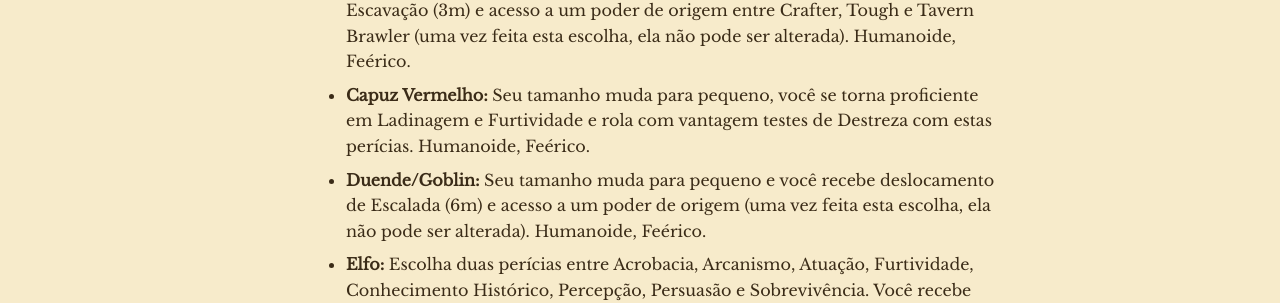
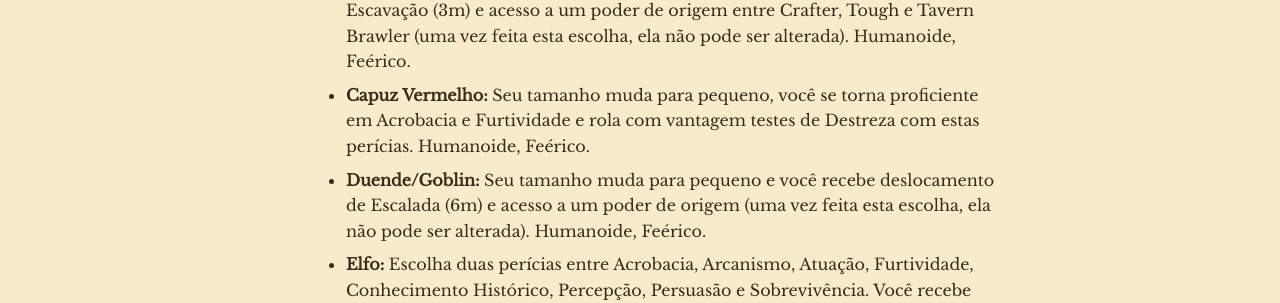
Before and after one commit to ozyssj/auramana-rpg, an MkDocs documentation site: the page built from docs/auramana-dnd.md, in a window 1280 px wide and 900 px high, scrolled down 8458 px. Shown: the part 175-478 px from the top of the window. Built offline with MkDocs 1.6.1 and Material for MkDocs 9.7.7, drawn with Linux system fonts in a browser that asks for light colours.

Commit message:
capuz vermelho

```diff
--- a/docs/auramana-dnd.md
+++ b/docs/auramana-dnd.md
@@ -381,7 +381,7 @@
   <h4>Forma Fabulae</h4>
   <ul>
     <li><strong>Anão/Gnomo:</strong> Seu tamanho muda para pequeno e você recebe deslocamento de Escavação (3m) e acesso a um poder de origem entre Crafter, Tough e Tavern Brawler (uma vez feita esta escolha, ela não pode ser alterada). Humanoide, Feérico.</li>
-    <li><strong>Capuz Vermelho:</strong> Seu tamanho muda para pequeno, você se torna proficiente em Ladinagem e Furtividade e rola com vantagem testes de Destreza com estas perícias. Humanoide, Feérico.</li>
+    <li><strong>Capuz Vermelho:</strong> Seu tamanho muda para pequeno, você se torna proficiente em Acrobacia e Furtividade e rola com vantagem testes de Destreza com estas perícias. Humanoide, Feérico.</li>
     <li><strong>Duende/Goblin:</strong> Seu tamanho muda para pequeno e você recebe deslocamento de Escalada (6m) e acesso a um poder de origem (uma vez feita esta escolha, ela não pode ser alterada). Humanoide, Feérico.</li>
     <li><strong>Elfo:</strong> Escolha duas perícias entre Acrobacia, Arcanismo, Atuação, Furtividade, Conhecimento Histórico, Percepção, Persuasão e Sobrevivência. Você recebe proficiência nas perícias escolhidas e rola com vantagem os testes de atributo relacionados a elas. Humanoide, Feérico.</li>
     <li><strong>Fada:</strong> Seu tamanho muda para pequeno e um par de asas brotam de suas costas. Você recebe -2 em Força e deslocamento de Voo de 9m. Feérico</li>
```
